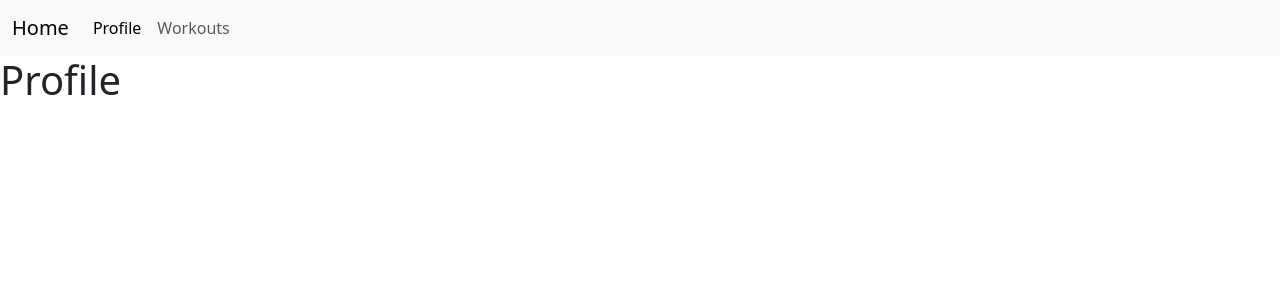
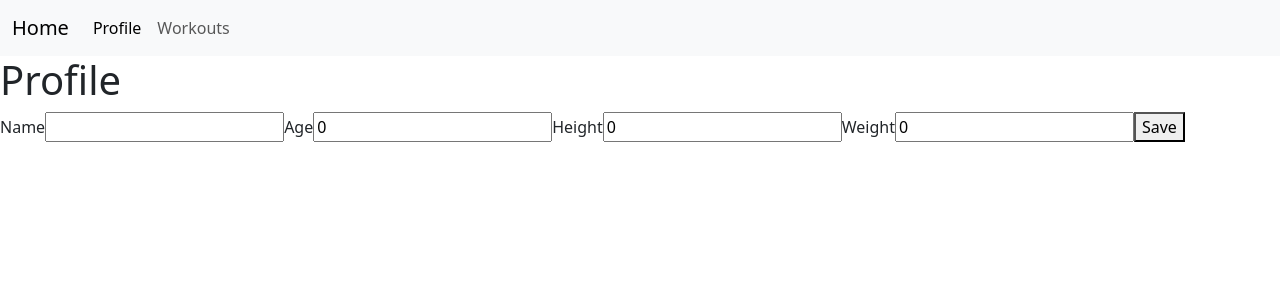
Before and after one commit to Kiankayan/IFitness-School-Project, a React (Vite) app: page /profile in a window 1280 px wide. Shown: the top 300 px of the page. Built offline with nearby package versions, Linux system fonts and the light colour scheme.

Commit message:
added profile.tsx

```diff
--- a/src/pages/Profile.tsx
+++ b/src/pages/Profile.tsx
@@ -1,4 +1,54 @@
+import { getProfile, saveProfile } from "../services/fakeProfileService";
+import { useState } from "react";
+
 function Profile() {
-  return <h1>Profile</h1>;
+  const currentProfile = getProfile();
+  const [name, setName] = useState(currentProfile.name);
+  const [age, setAge] = useState(currentProfile.age);
+  const [height, setHeight] = useState(currentProfile.height);
+  const [weight, setWeight] = useState(currentProfile.weight);
+
+  function handleSubmit(event: any) {
+    event.preventDefault();
+    const profileToSave = {
+      id: currentProfile.id,
+      name,
+      age,
+      height,
+      weight,
+    };
+    saveProfile(profileToSave);
+  }
+
+  return (
+    <form onSubmit={handleSubmit}>
+      <h1>Profile</h1>
+      <label>Name</label>
+      <input
+        type="text"
+        value={name}
+        onChange={(e) => setName(e.target.value)}
+      />
+      <label>Age</label>
+      <input
+        type="number"
+        value={age}
+        onChange={(e) => setAge(Number(e.target.value))}
+      />
+      <label>Height</label>
+      <input
+        type="number"
+        value={height}
+        onChange={(e) => setHeight(Number(e.target.value))}
+      />
+      <label>Weight</label>
+      <input
+        type="number"
+        value={weight}
+        onChange={(e) => setWeight(Number(e.target.value))}
+      />
+      <button type="submit">Save</button>
+    </form>
+  );
 }
 export default Profile;
```
